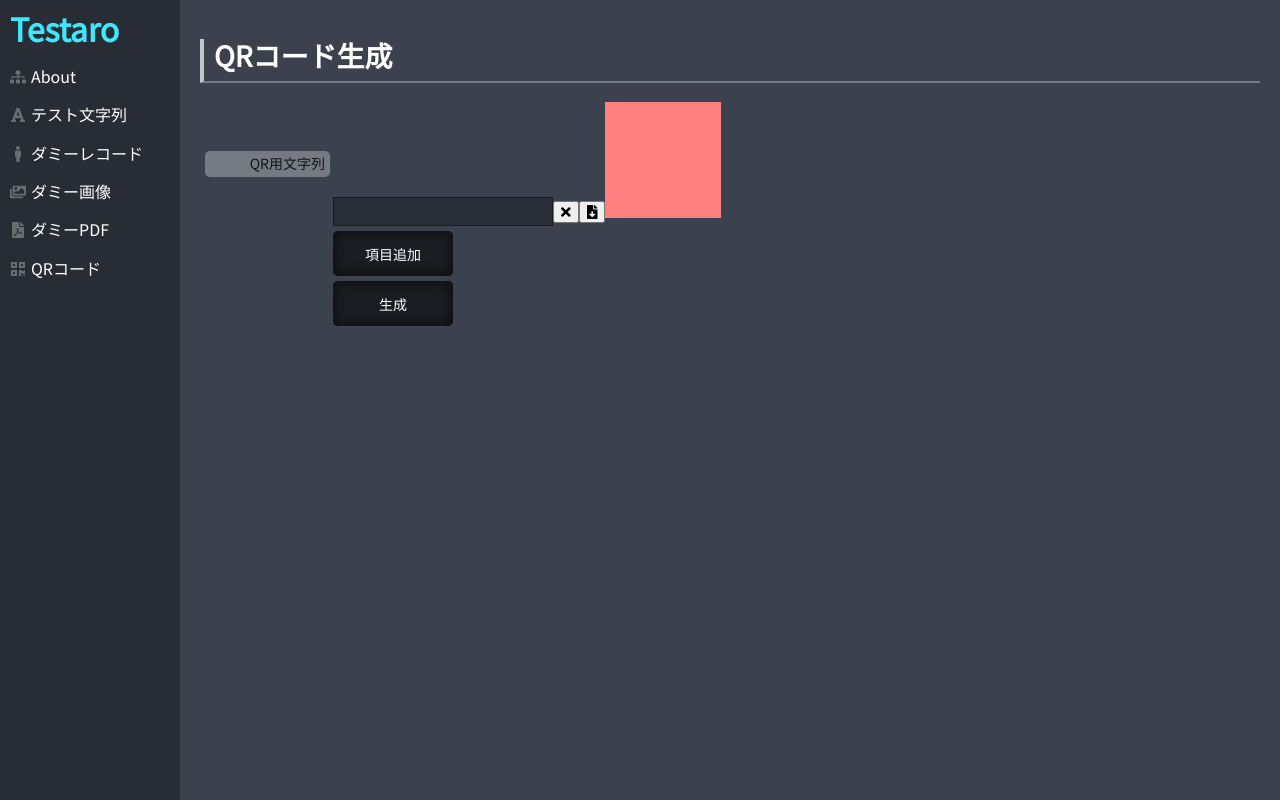
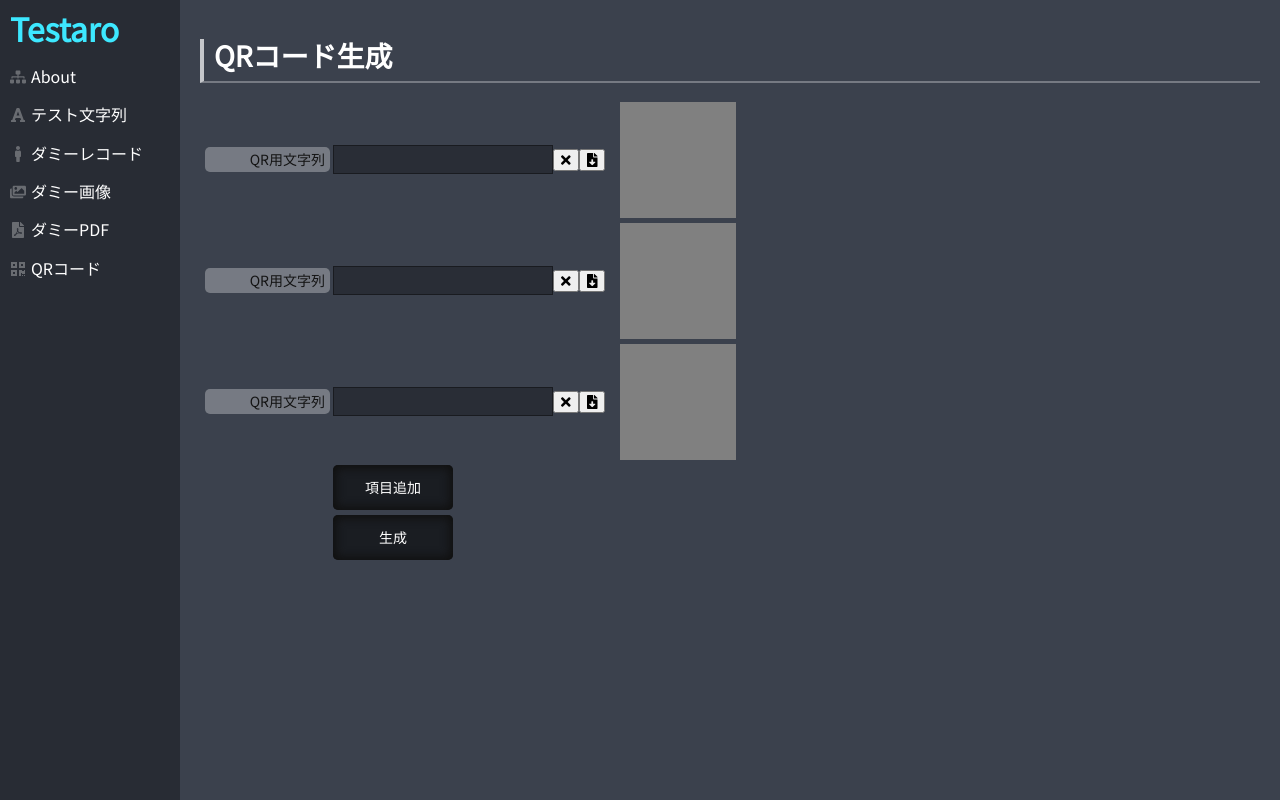
Before and after one commit to jesusisao/testaro, a React (Create React App) app: page /#/qrgen in a window 1280 px wide. Built offline with nearby package versions, Linux system fonts and the light colour scheme.

Commit message:
qrのデザインを多少改善

```diff
--- a/src/QrGenerator/QrGenerator.scss
+++ b/src/QrGenerator/QrGenerator.scss
@@ -5,8 +5,13 @@
   min-width: 100%;
   overflow: hidden;
   .qr-canvas {
+    margin-left: 15px;
     background-color: gray;
     width: 116px;
     height: 116px;
   }
+  .canvas-li {
+    display: flex;
+    align-items: center;
+  }
 }
--- a/src/QrGenerator/QrGenerator.tsx
+++ b/src/QrGenerator/QrGenerator.tsx
@@ -7,8 +7,10 @@ import { FontAwesomeIcon } from "@fortawesome/react-fontawesome";
 import { faFileDownload, faTimes } from "@fortawesome/free-solid-svg-icons";
 
 const QrGenerator: React.FC = () => {
-  const [codes, setCodes] = useState([""]);
+  const [codes, setCodes] = useState(["", "", ""]);
   const [canvasRefs, setCanvasRefs] = useState([
+    createRef<HTMLCanvasElement>(),
+    createRef<HTMLCanvasElement>(),
     createRef<HTMLCanvasElement>()
   ]);
 
@@ -23,7 +25,7 @@ const QrGenerator: React.FC = () => {
         const canvasElement = canvasRefs[i].current!;
         // eslint-disable-next-line @typescript-eslint/no-non-null-assertion
         const context = canvasElement.getContext("2d")!;
-        context.fillStyle = "rgb(255, 128, 128)";
+        context.fillStyle = "rgb(128, 128, 128)";
         context.fillRect(0, 0, canvasElement.height, canvasElement.width);
         continue;
       }
@@ -82,6 +84,7 @@ const QrGenerator: React.FC = () => {
     for (const [i, code] of codes.entries()) {
       items.push(
         <ParamBox labelName="QR用文字列" key={i + ""}>
+          <div className="canvas-li">
             <input
               type="text"
               value={code}
@@ -100,6 +103,7 @@ const QrGenerator: React.FC = () => {
               width={116}
               height={116}
             ></canvas>
+          </div>
         </ParamBox>
       );
     }
```
Lines whose indentation alone changed are shown as unchanged.
